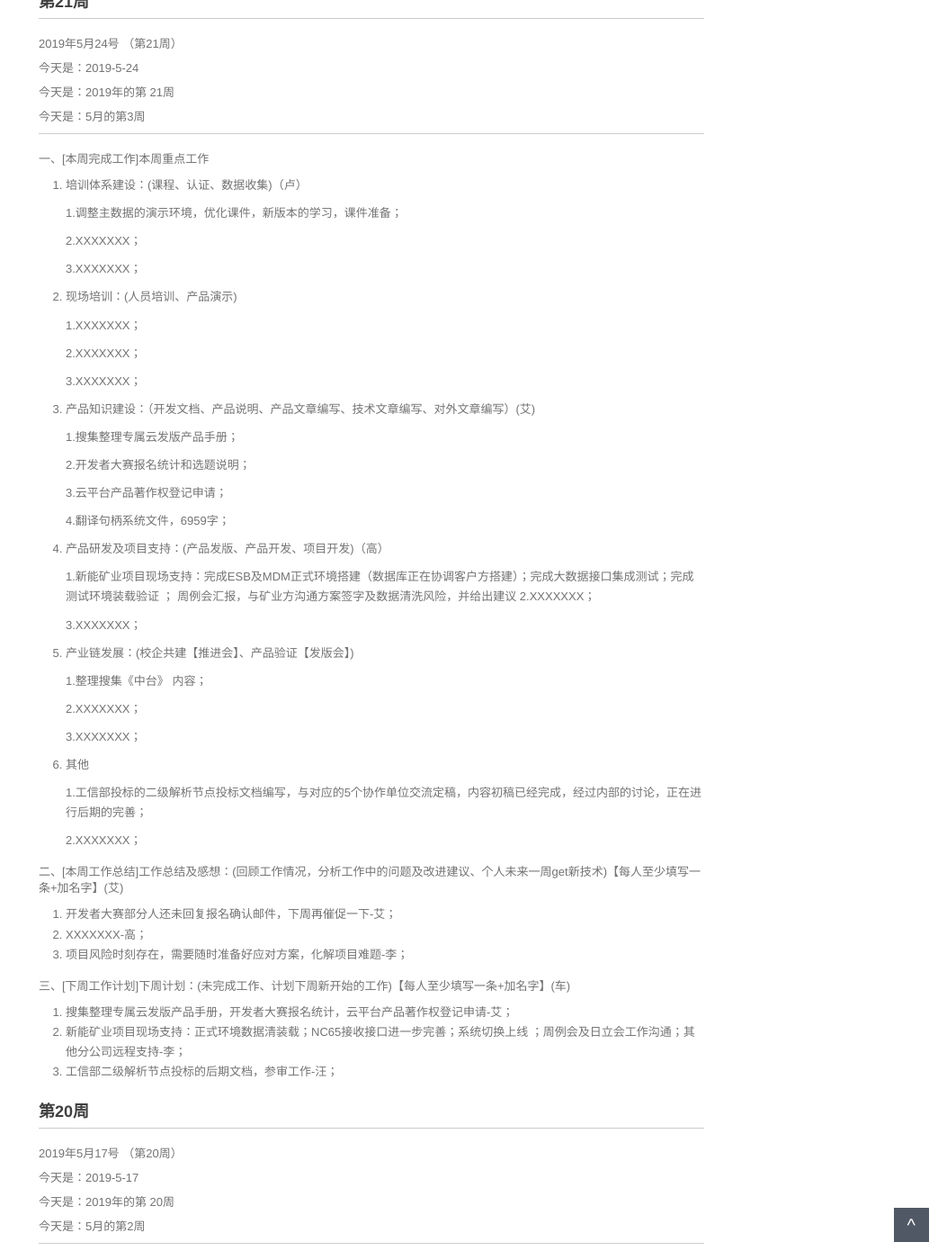
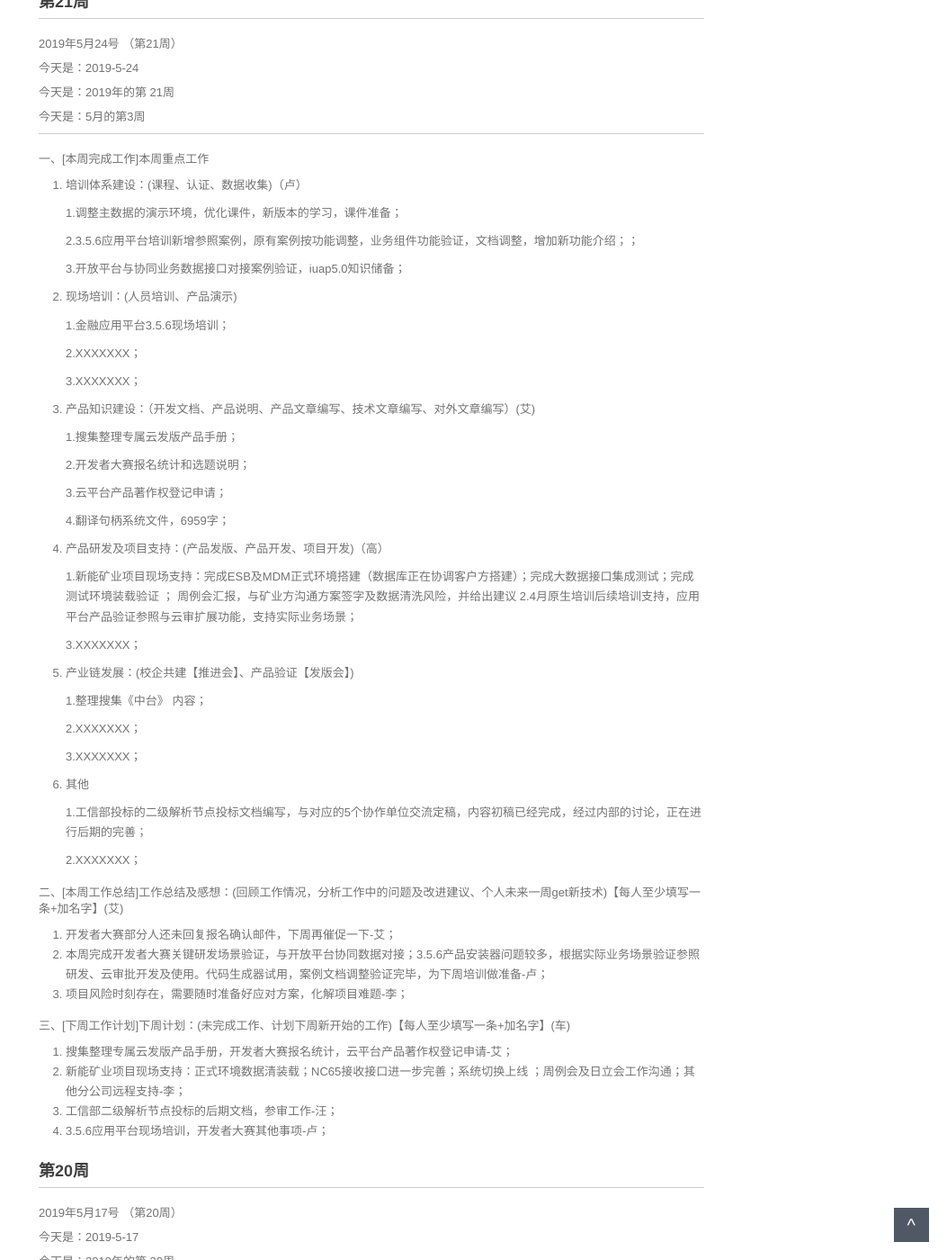
Before and after one commit to walllFlower/blog, a Jekyll site: the page built from _posts/2018-07-17-day_report_cxz.md, in a window 1280 px wide and 1400 px high, scrolled down 341 px. Shown: the whole window at 90% size, without its empty margins (227-1280 px from the left). Built offline with Jekyll 4.4.1, drawn with Linux system fonts in a browser that asks for light colours; comment, search, counter and statistics services are not loaded.

Commit message:
Update 2018-07-17-day_report_cxz.md

```diff
--- a/_posts/2018-07-17-day_report_cxz.md
+++ b/_posts/2018-07-17-day_report_cxz.md
@@ -27,13 +27,13 @@ categories: 技术运营工作周报
 
     1.调整主数据的演示环境，优化课件，新版本的学习，课件准备；
 
-    2.XXXXXXX；
-
-    3.XXXXXXX；
+    2.3.5.6应用平台培训新增参照案例，原有案例按功能调整，业务组件功能验证，文档调整，增加新功能介绍；；
+
+    3.开放平台与协同业务数据接口对接案例验证，iuap5.0知识储备；
 
 2. 现场培训：(人员培训、产品演示)
 
-    1.XXXXXXX；
+    1.金融应用平台3.5.6现场培训；
 
     2.XXXXXXX；
 
@@ -53,7 +53,7 @@ categories: 技术运营工作周报
 
     1.新能矿业项目现场支持：完成ESB及MDM正式环境搭建（数据库正在协调客户方搭建）；完成大数据接口集成测试；完成测试环境装载验证 ；
       周例会汇报，与矿业方沟通方案签字及数据清洗风险，并给出建议
-    2.XXXXXXX；
+    2.4月原生培训后续培训支持，应用平台产品验证参照与云审扩展功能，支持实际业务场景；
 
     3.XXXXXXX；
 
@@ -74,7 +74,7 @@ categories: 技术运营工作周报
 二、[本周工作总结]工作总结及感想：(回顾工作情况，分析工作中的问题及改进建议、个人未来一周get新技术)【每人至少填写一条+加名字】(艾)
 
 1. 开发者大赛部分人还未回复报名确认邮件，下周再催促一下-艾；
-2. XXXXXXX-高；
+2. 本周完成开发者大赛关键研发场景验证，与开放平台协同数据对接；3.5.6产品安装器问题较多，根据实际业务场景验证参照研发、云审批开发及使用。代码生成器试用，案例文档调整验证完毕，为下周培训做准备-卢；
 3. 项目风险时刻存在，需要随时准备好应对方案，化解项目难题-李；
 
 三、[下周工作计划]下周计划：(未完成工作、计划下周新开始的工作)【每人至少填写一条+加名字】(车)
@@ -82,6 +82,7 @@ categories: 技术运营工作周报
 1. 搜集整理专属云发版产品手册，开发者大赛报名统计，云平台产品著作权登记申请-艾；
 2. 新能矿业项目现场支持：正式环境数据清装载；NC65接收接口进一步完善；系统切换上线 ；周例会及日立会工作沟通；其他分公司远程支持-李；
 3. 工信部二级解析节点投标的后期文档，参审工作-汪；
+4. 3.5.6应用平台现场培训，开发者大赛其他事项-卢；
 
 
 
```
